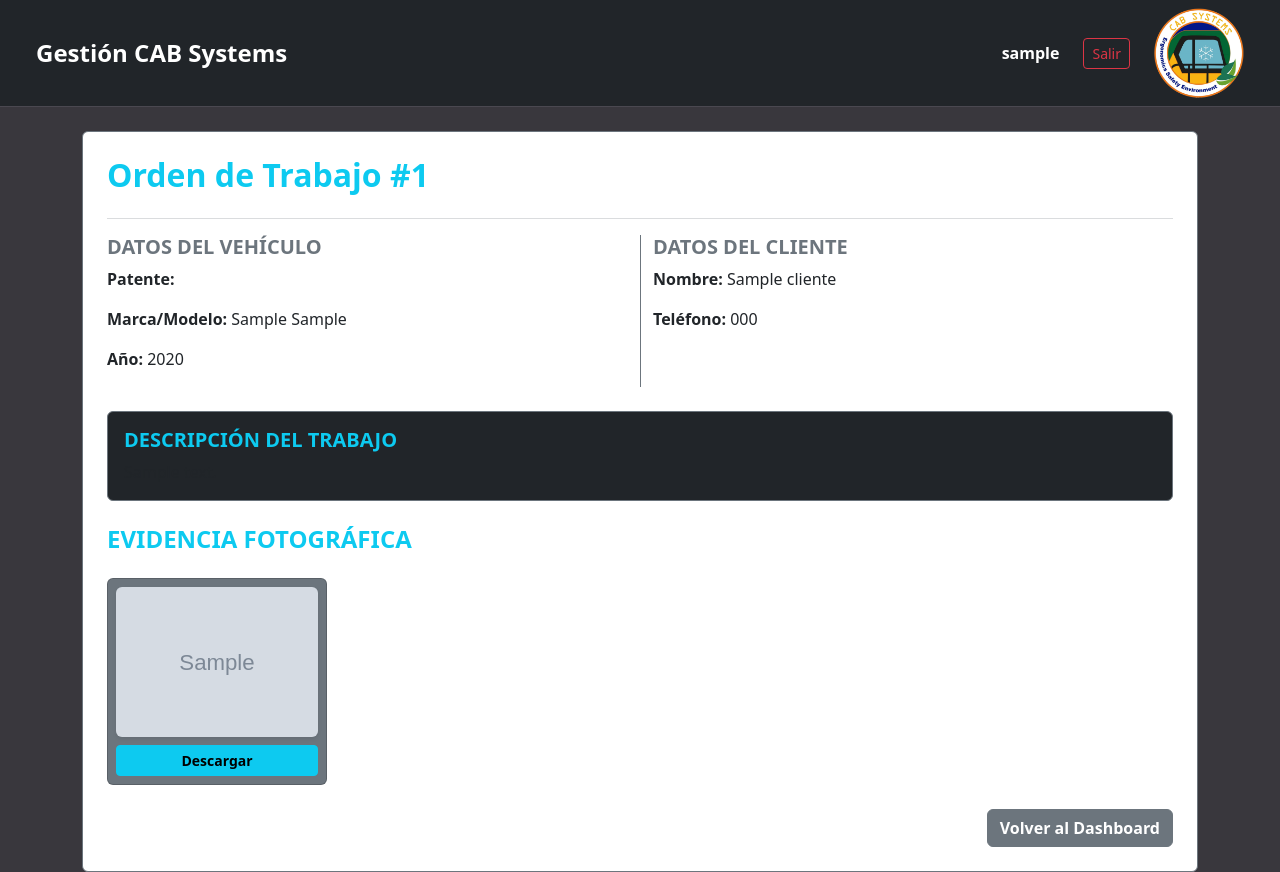
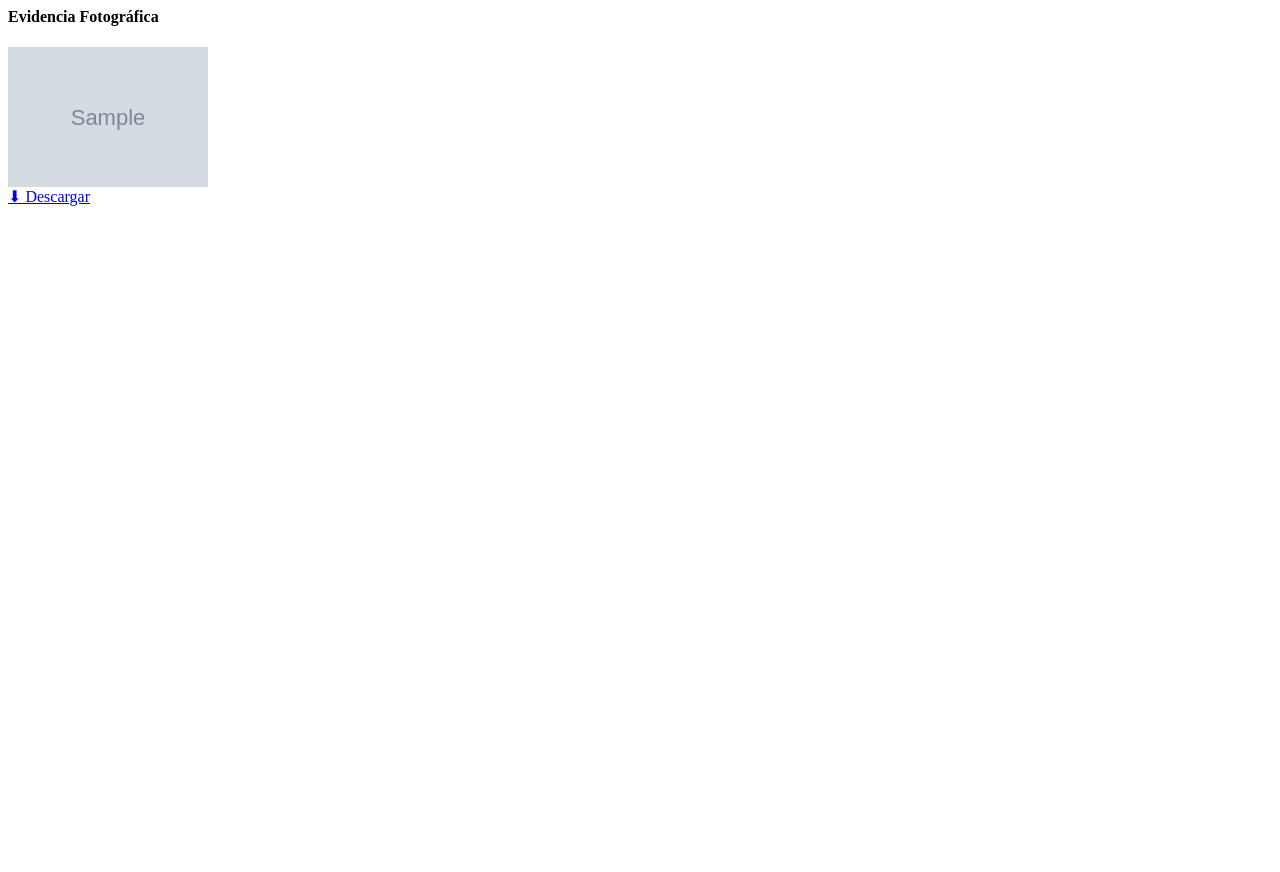
Before and after one commit to Masfos/gestion-cab-systems, a Django app: page /orden/ver/1/ in a window 1280 px wide. After the commit the page ends 206 px from the top, so only its background shows below. Run offline with Django 5.2, Linux system fonts and the light colour scheme; a user stored in the database is signed in; tables that the repository leaves empty hold one stand-in row (values such as "Sample post"); grey boxes marked "Sample" are stand-in pictures; parts of the project's set-up code (start-up, migrations or seed data) failed here and were passed over.

Commit message:
Corrección en registro de trabajadores y mejora de formularios

```diff
--- a/core/views.py
+++ b/core/views.py
@@ -3,26 +3,32 @@ from django.contrib.auth.decorators import login_required
 from django.contrib.auth.models import User
 from django.http import HttpResponseForbidden, FileResponse, Http404
 from .models import OrdenTrabajo, Cliente, Vehiculo, Material, ImagenOrden
-from .forms import OrdenTrabajoForm, ClienteForm, VehiculoForm, MaterialForm, RegistroTrabajadorForm
+from .forms import (
+    OrdenTrabajoForm, ClienteForm, VehiculoForm,
+    MaterialForm, RegistroTrabajadorForm
+)
 import os
 
+# --- Utilidades ---
 def es_admin(user):
-    return user.is_superuser or user.groups.filter(name="Administrador/a").exists()
+    return user.is_superuser or user.groups.filter(name="Administrador").exists()
+
+# --- Órdenes de Trabajo ---
 
 @login_required
 def dashboard(request):
+    ordenes = OrdenTrabajo.objects.all().order_by("-id")
     u = request.user
     ctx = {
-        "ordenes": OrdenTrabajo.objects.all().order_by("-id"),
+        "ordenes": ordenes,
         "es_admin": es_admin(u),
-        "es_tecnico": u.groups.filter(name="Técnico/a").exists(),
-        "es_mixto": u.groups.filter(name="Usuario Mixto").exists(),
+        "es_tecnico": u.groups.filter(name="Técnico").exists(),
+        "es_mixto": u.groups.filter(name="Mixto").exists(),
     }
     return render(request, "dashboard.html", ctx)
 
 @login_required
 def ver_orden(request, orden_id):
-    # Usamos prefetch_related para traer las imágenes vinculadas
     orden = get_object_or_404(OrdenTrabajo.objects.prefetch_related('imagenes'), id=orden_id)
     return render(request, "ver_orden.html", {"orden": orden})
 
@@ -32,14 +38,14 @@ def crear_orden(request):
         form = OrdenTrabajoForm(request.POST, request.FILES)
         if form.is_valid():
             orden = form.save(commit=False)
-            # LÓGICA AUTOMÁTICA DE CLIENTE
-            orden.cliente = orden.vehiculo.cliente
             orden.creado_por = request.user
             orden.save()
             for f in request.FILES.getlist('fotos'):
                 ImagenOrden.objects.create(orden=orden, imagen=f)
             return redirect("dashboard")
-    return render(request, "formulario.html", {"form": OrdenTrabajoForm(), "titulo": "Nueva Orden"})
+    else:
+        form = OrdenTrabajoForm()
+    return render(request, "formulario.html", {"form": form, "titulo": "Nueva Orden de Trabajo"})
 
 @login_required
 def editar_orden(request, orden_id):
@@ -53,14 +59,28 @@ def editar_orden(request, orden_id):
             for f in request.FILES.getlist('fotos'):
                 ImagenOrden.objects.create(orden=orden, imagen=f)
             return redirect("dashboard")
-    return render(request, "formulario.html", {"form": OrdenTrabajoForm(instance=orden), "titulo": "Editar Orden"})
+    else:
+        form = OrdenTrabajoForm(instance=orden)
+    return render(request, "formulario.html", {"form": form, "titulo": f"Editar Orden #{orden.id}"})
 
-# --- FUNCIONES DE ELIMINACIÓN (Para evitar el crash de URLs) ---
 @login_required
 def eliminar_orden(request, orden_id):
     if not es_admin(request.user): return HttpResponseForbidden()
     get_object_or_404(OrdenTrabajo, id=orden_id).delete()
     return redirect("dashboard")
+
+# --- Gestión de Clientes ---
+
+@login_required
+def crear_cliente(request):
+    if request.method == "POST":
+        form = ClienteForm(request.POST)
+        if form.is_valid():
+            form.save()
+            return redirect("dashboard")
+    else:
+        form = ClienteForm()
+    return render(request, "formulario.html", {"form": form, "titulo": "Nuevo Cliente"})
 
 @login_required
 def eliminar_cliente(request, cliente_id):
@@ -68,61 +88,81 @@ def eliminar_cliente(request, cliente_id):
     get_object_or_404(Cliente, id=cliente_id).delete()
     return redirect("dashboard")
 
+# --- Gestión de Vehículos ---
+
+@login_required
+def crear_vehiculo(request):
+    if request.method == "POST":
+        form = VehiculoForm(request.POST)
+        if form.is_valid():
+            form.save()
+            return redirect("dashboard")
+    else:
+        form = VehiculoForm()
+    return render(request, "formulario.html", {"form": form, "titulo": "Nuevo Vehículo"})
+
 @login_required
 def eliminar_vehiculo(request, vehiculo_id):
     if not es_admin(request.user): return HttpResponseForbidden()
     get_object_or_404(Vehiculo, id=vehiculo_id).delete()
     return redirect("dashboard")
 
-@login_required
-def eliminar_usuario(request, user_id):
-    if not es_admin(request.user): return HttpResponseForbidden()
-    u = get_object_or_404(User, id=user_id)
-    if not u.is_superuser and u != request.user: u.delete()
-    return redirect("lista_usuarios")
-
-# --- RESTO DE VISTAS ---
-@login_required
-def crear_cliente(request):
-    if request.method == "POST":
-        form = ClienteForm(request.POST);
-        if form.is_valid(): form.save(); return redirect("dashboard")
-    return render(request, "formulario.html", {"form": ClienteForm(), "titulo": "Nuevo Cliente"})
-
-@login_required
-def crear_vehiculo(request):
-    if request.method == "POST":
-        form = VehiculoForm(request.POST);
-        if form.is_valid(): form.save(); return redirect("dashboard")
-    return render(request, "formulario.html", {"form": VehiculoForm(), "titulo": "Nuevo Vehículo"})
+# --- Inventario / Materiales (Restaurado) ---
 
 @login_required
 def lista_materiales(request):
     q = request.GET.get("q", "")
-    mats = Material.objects.filter(nombre__icontains=q) if q else Material.objects.all()
-    return render(request, "lista_materiales.html", {"materiales": mats})
+    if q:
+        materiales = Material.objects.filter(nombre__icontains=q)
+    else:
+        materiales = Material.objects.all()
+    return render(request, "lista_materiales.html", {"materiales": materiales})
 
 @login_required
 def agregar_material(request):
     if request.method == "POST":
-        form = MaterialForm(request.POST);
-        if form.is_valid(): form.save(); return redirect("lista_materiales")
-    return render(request, "formulario.html", {"form": MaterialForm(), "titulo": "Registrar Material"})
+        form = MaterialForm(request.POST)
+        if form.is_valid():
+            form.save()
+            return redirect("lista_materiales")
+    else:
+        form = MaterialForm()
+    return render(request, "formulario.html", {"form": form, "titulo": "Registrar Material"})
+
+# --- Personal y Usuarios (Restaurado) ---
 
 @login_required
 def lista_usuarios(request):
     if not es_admin(request.user): return HttpResponseForbidden()
-    return render(request, "lista_usuarios.html", {"usuarios": User.objects.all()})
+    usuarios = User.objects.all()
+    return render(request, "lista_usuarios.html", {"usuarios": usuarios})
 
 @login_required
 def registrar_usuario(request):
     if not es_admin(request.user): return HttpResponseForbidden()
     if request.method == "POST":
-        form = RegistroTrabajadorForm(request.POST);
-        if form.is_valid(): form.save(); return redirect("lista_usuarios")
-    return render(request, "formulario.html", {"form": RegistroTrabajadorForm(), "titulo": "Nuevo Trabajador"})
+        form = RegistroTrabajadorForm(request.POST)
+        if form.is_valid():
+            form.save()
+            return redirect("lista_usuarios")
+    else:
+        form = RegistroTrabajadorForm()
+    return render(request, "formulario.html", {"form": form, "titulo": "Nuevo Trabajador"})
+
+@login_required
+def eliminar_usuario(request, user_id):
+    if not es_admin(request.user): return HttpResponseForbidden()
+    u = get_object_or_404(User, id=user_id)
+    if not u.is_superuser and u != request.user:
+        u.delete()
+    return redirect("lista_usuarios")
+
+# --- Multimedia ---
 
 @login_required
 def descargar_imagen(request, imagen_id):
     img = get_object_or_404(ImagenOrden, id=imagen_id)
-    return FileResponse(img.imagen.open('rb'), as_attachment=True)
+    try:
+        return FileResponse(img.imagen.open('rb'), as_attachment=True)
+    except Exception:
+        raise Http404("El archivo no existe en el servidor.")
--- a/templates/ver_orden.html
+++ b/templates/ver_orden.html
@@ -1,42 +1,13 @@
-{% extends "base.html" %}
-{% block content %}
-<div class="card bg-dark-custom border-secondary p-4">
-    <h2 class="text-info fw-bold">Orden de Trabajo #{{ orden.id }}</h2>
-    <hr class="border-secondary">
-
-    <div class="row mb-4">
-        <div class="col-md-6">
-            <h5 class="text-secondary fw-bold">DATOS DEL VEHÍCULO</h5>
-            <p><strong>Patente:</strong> <span class="text-white">{{ orden.vehiculo.patente }}</span></p>
-            <p><strong>Marca/Modelo:</strong> {{ orden.vehiculo.marca }} {{ orden.vehiculo.modelo }}</p>
-            <p><strong>Año:</strong> {{ orden.vehiculo.anio }}</p>
+<h4 class="text-info fw-bold mt-4">Evidencia Fotográfica</h4>
+<div class="d-flex flex-wrap gap-3 mt-3">
+    {% for img in orden.imagenes.all %}
+        <div class="card bg-dark border-secondary p-2 text-center" style="width: 200px;">
+            <img src="{{ img.imagen.url }}" class="img-fluid rounded mb-2" style="height: 140px; width: 100%; object-fit: cover; cursor: pointer;" onclick="window.open(this.src)">
+            <div class="d-grid">
+                <a href="{% url 'descargar_imagen' img.id %}" class="btn btn-outline-info btn-sm fw-bold">⬇ Descargar</a>
+            </div>
         </div>
-        <div class="col-md-6 border-start border-secondary">
-            <h5 class="text-secondary fw-bold">DATOS DEL CLIENTE</h5>
-            <p><strong>Nombre:</strong> {{ orden.vehiculo.cliente.nombre }}</p>
-            <p><strong>Teléfono:</strong> {{ orden.vehiculo.cliente.telefono }}</p>
-        </div>
-    </div>
-
-    <div class="bg-dark p-3 rounded border border-secondary mb-4">
-        <h5 class="text-info fw-bold">DESCRIPCIÓN DEL TRABAJO</h5>
-        <p class="mb-0">{{ orden.descripcion }}</p>
-    </div>
-
-    <h4 class="text-info fw-bold">EVIDENCIA FOTOGRÁFICA</h4>
-    <div class="d-flex flex-wrap gap-3 mt-3">
-        {% for img in orden.imagenes.all %}
-            <div class="card bg-secondary p-2 text-center" style="width: 220px;">
-                <img src="{{ img.imagen.url }}" class="img-fluid rounded mb-2 shadow-sm" style="height: 150px; object-fit: cover;">
-                <a href="{% url 'descargar_imagen' img.id %}" class="btn btn-info btn-sm fw-bold w-100">Descargar</a>
-            </div>
-        {% empty %}
-            <p class="text-muted italic">No se subieron fotos para esta orden.</p>
-        {% endfor %}
-    </div>
-
-    <div class="mt-4 text-end">
-        <a href="{% url 'dashboard' %}" class="btn btn-secondary fw-bold">Volver al Dashboard</a>
-    </div>
+    {% empty %}
+        <p class="text-secondary">No hay imágenes adjuntas.</p>
+    {% endfor %}
 </div>
-{% endblock %}
```
Also changed, not shown: core/forms.py (+9 -52 lines).
